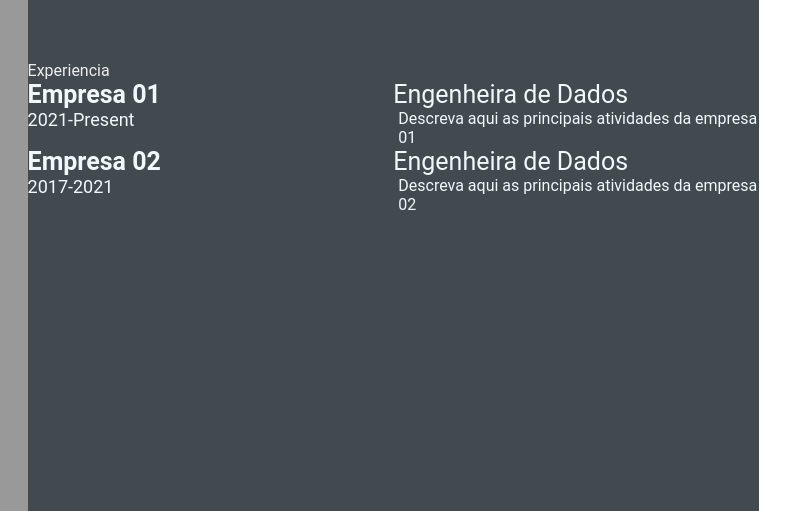
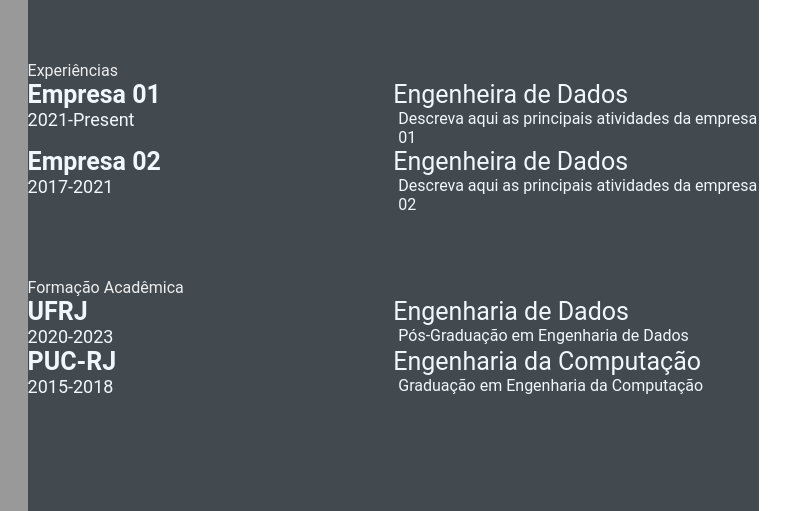
Before and after one commit to liliabakker/devweekgit.github.io, a plain HTML site: page index.html in a window 1280 px wide. Shown: the part 170-681 px from the top of the page, 393-1183 px from the left. Drawn offline with Linux system fonts and the light colour scheme.

Commit message:
up2 index.html (#4)

```diff
--- a/index.html
+++ b/index.html
@@ -1,5 +1,6 @@
 <!DOCTYPE html>
 <html lang="en">
+
 <head>
     <meta charset="UTF-8">
     <meta http-equiv="X-UA-Compatible" content="IE=edge">
@@ -9,6 +10,7 @@
     <link rel="stylesheet" href="style.css">
 
 </head>
+
 <body>
     <main class="resume-contents">
         <section class="left-section">
@@ -30,8 +32,12 @@
                 <div class="skills">
                     <p class="left-title">Skills</p>
                     <ul>
-                        <li><p>Python, HTML, CSS, Git & GitHub</p></li>
-                        <li><p>SQL, NoSQL, GCP, Spark</p></li>
+                        <li>
+                            <p>Python, HTML, CSS, Git & GitHub</p>
+                        </li>
+                        <li>
+                            <p>SQL, NoSQL, GCP, Spark</p>
+                        </li>
                     </ul>
                 </div>
             </section>
@@ -48,7 +54,7 @@
                 </section>
             </div>
             <section class="experience gap">
-                    <div class="right-title">Experiencia</div>
+                <div class="right-title">Experiências</div>
                 <div class="experience-contents">
                     <div class="exp-left">
                         <p class="exp-company-name">Empresa 01</p>
@@ -71,9 +77,34 @@
                         </p>
                     </div>
                 </div>
-
+            </section>
+            <section class="education gap">
+                <div class="right-title">Formação Acadêmica</div>
+                <div class="education-contents">
+                    <div class="education-left">
+                        <p class="education-school-name">UFRJ</p>
+                        <p class="educationp-time-period">2020-2023</p>
+                    </div>
+                    <div class="education-right">
+                        <p class="education-subject">Engenharia de Dados</p>
+                        <p class="education-desc">
+                        Pós-Graduação em Engenharia de Dados
+                        </p>
+                    </div>
+                    <div class="education-left">
+                        <p class="education-school-name">PUC-RJ</p>
+                        <p class="educationp-time-period">2015-2018</p>
+                    </div>
+                    <div class="education-right">
+                        <p class="education-subject">Engenharia da Computação</p>
+                        <p class="education-desc">
+                        Graduação em Engenharia da Computação
+                        </p>
+                    </div>
+                </div>
             </section>
         </section>
     </main>
 </body>
+
 </html>
```
Lines whose indentation alone changed are shown as unchanged.
